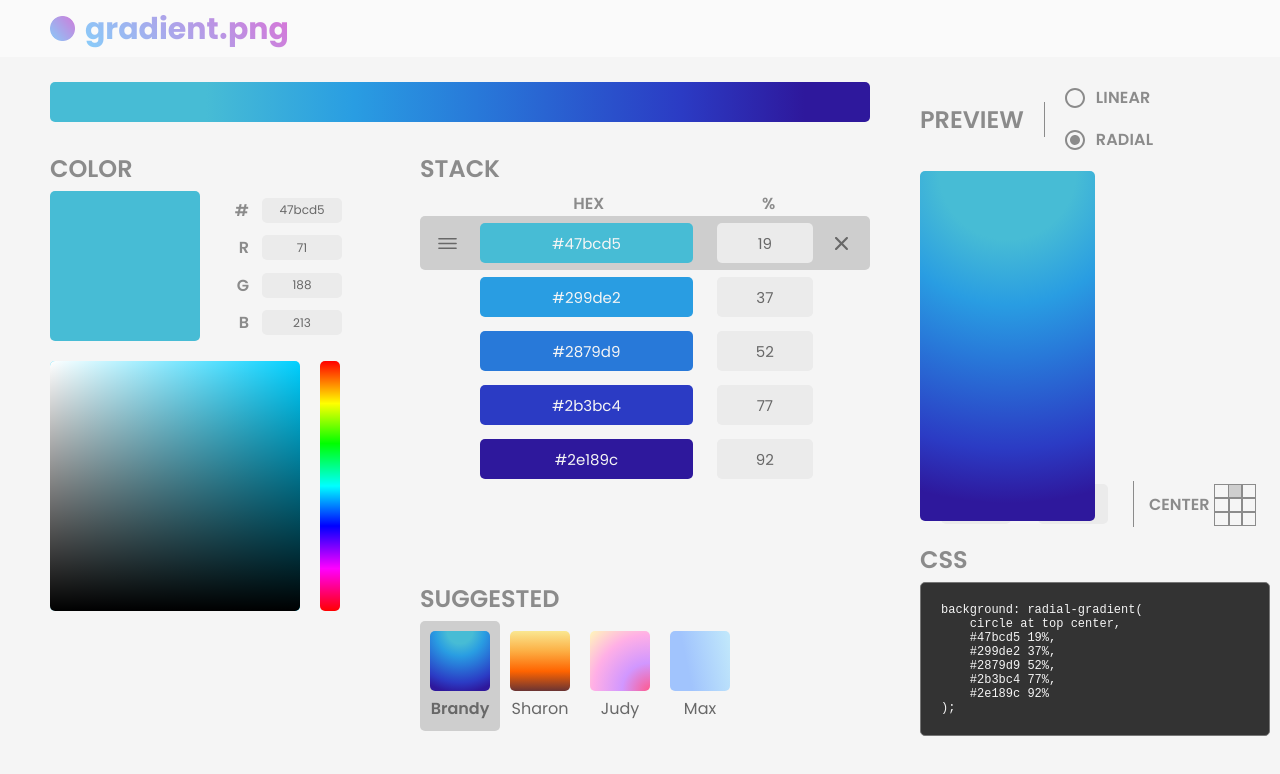
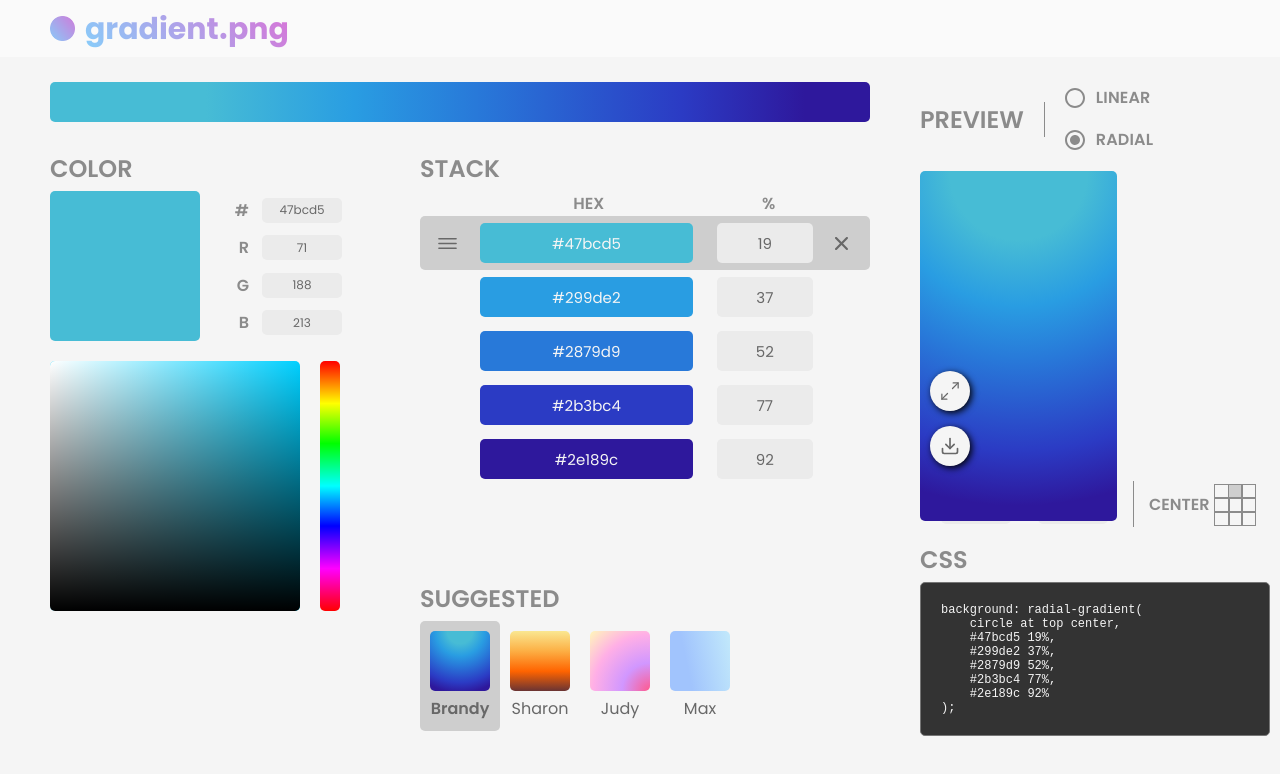
Before and after one commit to karenying/gradient.png, a React (Create React App) app: page / in a window 1280 px wide. Shown: the top 774 px of the page. Built offline with nearby package versions, Linux system fonts and the light colour scheme.

Commit message:
Add error handling for width and height

```diff
--- a/src/App.js
+++ b/src/App.js
@@ -32,12 +32,8 @@ class App extends React.Component {
             gradient: first.clone(),
             suggestedSelected: first.name,
             suggested: shownSuggested,
-            /*
             width: IPHONE_6.width,
             height: IPHONE_6.height,
-            */
-            width: 100,
-            height: 200,
         });
     }
 
@@ -187,6 +183,20 @@ class App extends React.Component {
         }
     };
 
+    handleDegreesChange = (e) => {
+        const newDegrees = e.target.value;
+
+        if (newDegrees >= 0 && newDegrees < 360) {
+            const { gradient } = this.state;
+            let gradientCopy = gradient.clone();
+            gradientCopy.degrees = newDegrees;
+
+            this.setState({
+                gradient: gradientCopy,
+            });
+        }
+    };
+
     render() {
         const {
             gradient,
@@ -242,6 +252,7 @@ class App extends React.Component {
                                 handleCenterChange={this.handleCenterChange}
                                 handleWidthChange={this.handleWidthChange}
                                 handleHeightChange={this.handleHeightChange}
+                                handleDegreesChange={this.handleDegreesChange}
                             />
                             <CSS gradient={gradient} />
                         </div>
--- a/src/Components/Preview/Degrees.js
+++ b/src/Components/Preview/Degrees.js
@@ -2,7 +2,7 @@ import React from 'react';
 import '../../Styles/Preview/Degrees.css';
 
 function Degrees(props) {
-    const { degrees } = props;
+    const { degrees, handleDegreesChange } = props;
 
     return (
         <div className='degrees-container'>
@@ -11,6 +11,7 @@ function Degrees(props) {
                 type='number'
                 value={degrees}
                 style={{ marginLeft: '10px' }}
+                onChange={handleDegreesChange}
             ></input>
         </div>
     );
--- a/src/Components/Preview/DownloadButton.js
+++ b/src/Components/Preview/DownloadButton.js
@@ -5,13 +5,14 @@ import { INPUT_TEXT_GRAY } from '../../Utils/hexConstants';
 import { ButtonBase } from '@material-ui/core';
 
 function DownloadButton(props) {
-    const { clickFunction } = props;
+    const { clickFunction, display } = props;
 
     return (
         <div
             className='downloadbutton-container'
             onClick={clickFunction}
             title='Download image'
+            style={{ display }}
         >
             <ButtonBase centerRipple>
                 <FiDownload
--- a/src/Components/Preview/ExpandButton.js
+++ b/src/Components/Preview/ExpandButton.js
@@ -5,13 +5,14 @@ import { INPUT_TEXT_GRAY } from '../../Utils/hexConstants';
 import { ButtonBase } from '@material-ui/core';
 
 function ExpandButton(props) {
-    const { clickFunction } = props;
+    const { clickFunction, display } = props;
 
     return (
         <div
             className='expandbutton-container'
             onClick={clickFunction}
             title='See full image'
+            style={{ display }}
         >
             <ButtonBase centerRipple>
                 <BsArrowsAngleExpand
--- a/src/Components/Preview/Preview.js
+++ b/src/Components/Preview/Preview.js
@@ -13,6 +13,11 @@ class Preview extends React.Component {
         const { gradient, width, height } = this.props;
         return generateImage(gradient, width, height);
     }
+
+    isValidImage = () => {
+        const { width, height } = this.props;
+        return width && height;
+    };
 
     download = () => {
         const url = this.generateImage();
@@ -42,10 +47,15 @@ class Preview extends React.Component {
             handleCenterChange,
             handleWidthChange,
             handleHeightChange,
+            handleDegreesChange,
         } = this.props;
         const { degrees, isLinear, center } = gradient;
+        const display = this.isValidImage() ? 'flex' : 'none';
         const Customize = isLinear ? (
-            <Degrees degrees={degrees} />
+            <Degrees
+                degrees={degrees}
+                handleDegreesChange={handleDegreesChange}
+            />
         ) : (
             <Center center={center} clickFunction={handleCenterChange} />
         );
@@ -83,8 +93,14 @@ class Preview extends React.Component {
                             width: scaledWidth,
                         }}
                     />
-                    <ExpandButton clickFunction={this.expand} />
-                    <DownloadButton clickFunction={this.download} />
+                    <ExpandButton
+                        clickFunction={this.expand}
+                        display={display}
+                    />
+                    <DownloadButton
+                        clickFunction={this.download}
+                        display={display}
+                    />
                 </div>
                 <div className='preview-interface'>
                     <Dimensions
```
